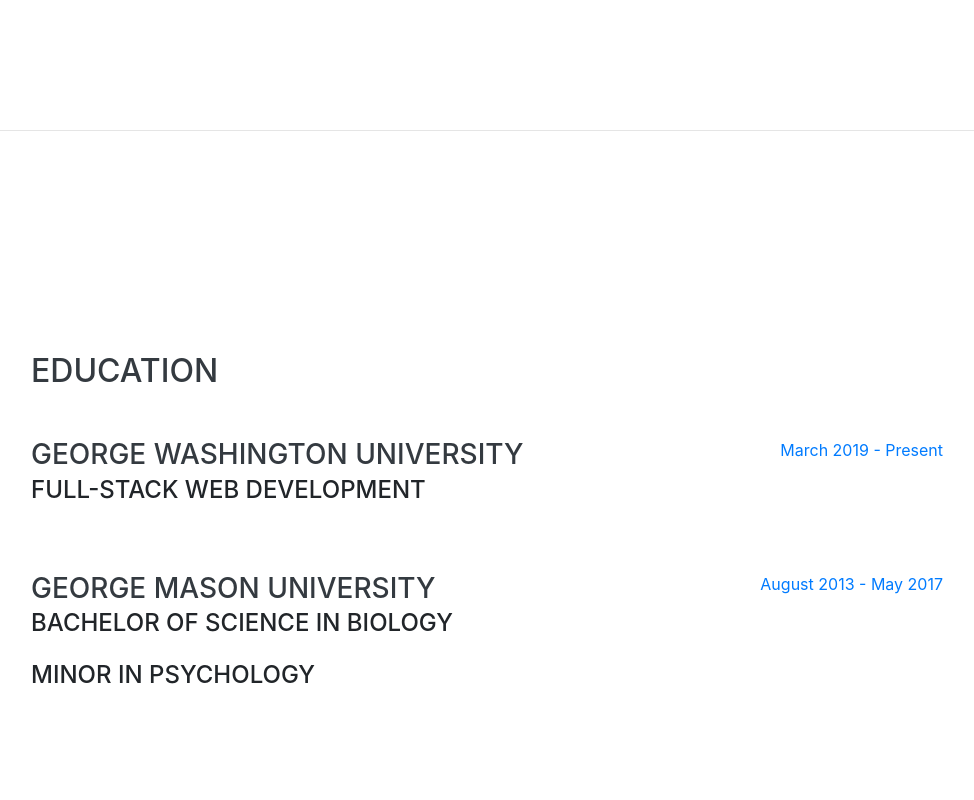
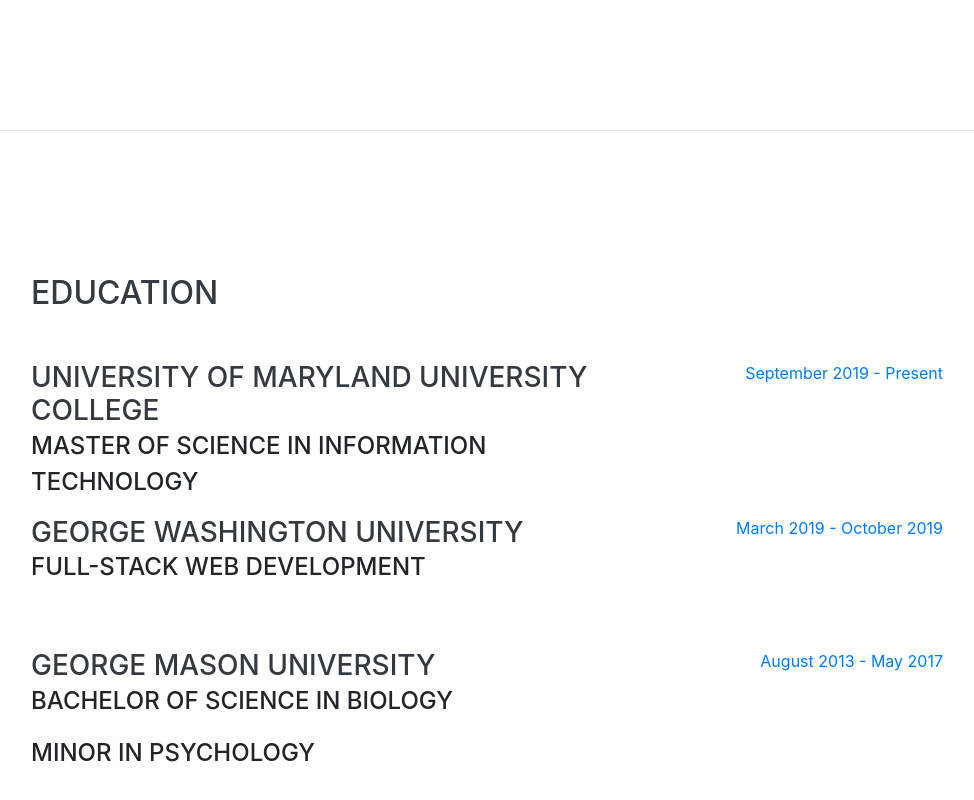
Before and after one commit to KisanetA/portfolio, a website with bundled scripts: page index.html in a window 1280 px wide. Shown: the part 3203-4003 px from the top of the page, without its empty margins (289-1263 px from the left). Built offline with nearby package versions, Linux system fonts and the light colour scheme; a web font is replaced by a local one.

Commit message:
education

```diff
--- a/index.html
+++ b/index.html
@@ -479,13 +479,23 @@
       <div class="w-100">
         <h2 class="mb-5">Education</h2>
 
+        <div class="resume-item d-flex flex-column flex-md-row justify-content-between">
+          <div class="resume-content">
+            <h3 class="mb-0">University of Maryland University College </h3>
+            <div class="subheading mb-3">Master of Science in Information Technology  </div>
+          </div>
+          <div class="resume-date text-md-right">
+            <span class="text-primary"> September 2019 - Present</span>
+          </div>
+        </div>
+
         <div class="resume-item d-flex flex-column flex-md-row justify-content-between mb-5">
           <div class="resume-content">
             <h3 class="mb-0">George Washington University</h3>
             <div class="subheading mb-3">Full-Stack Web Development</div>
           </div>
           <div class="resume-date text-md-right">
-            <span class="text-primary">March 2019 - Present</span>
+            <span class="text-primary">March 2019 - October 2019</span>
           </div>
         </div>
 
```
